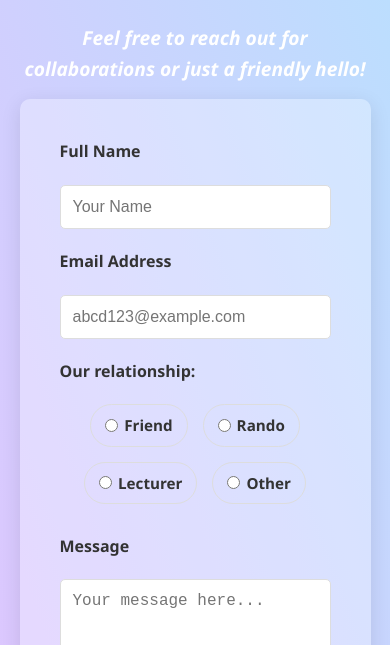
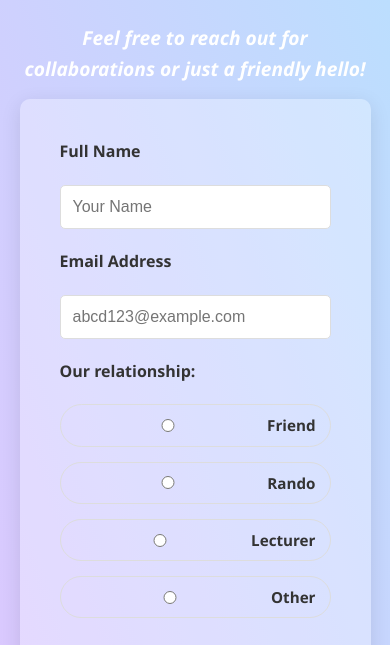
Before and after one commit to Thngyh/Individual-Assignment, a plain HTML site: page contact.html in a window 390 px wide. Shown: the part 171-816 px from the top of the page. Drawn offline with Linux system fonts and the light colour scheme.

Commit message:
style: center-align radio group labels in contact form

```diff
--- a/style.css
+++ b/style.css
@@ -688,8 +688,14 @@ footer {
     }
 
     .radio-group {
+        justify-content: center;
+        width: 100%;
+    }
+
+    .radio-group label {
+        width: 100%;
+        justify-content: center;
         text-align: center;
-        justify-content: center;
     }
 }
 
```
